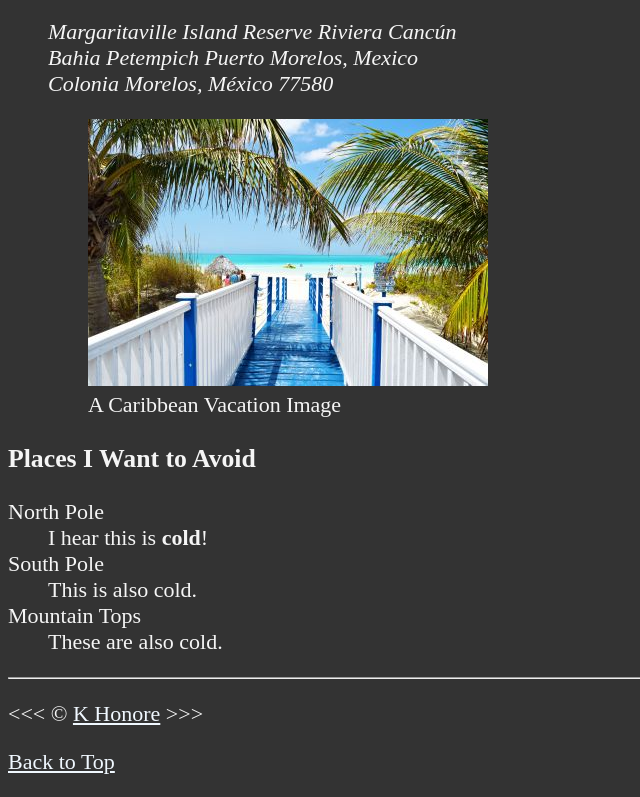
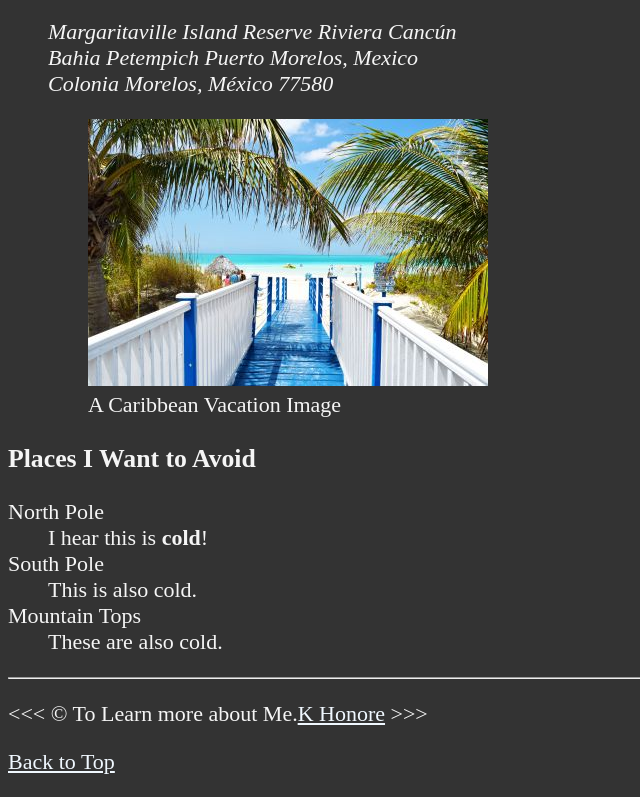
Before and after one commit to honorekarikumutima/HTML5_COURSE, a plain HTML site: page 07_LESSON/index.html in a window 1280 px wide. Shown: the part 1660-2457 px from the top of the page, without its empty margins (0-640 px from the left). Drawn offline with Linux system fonts and the light colour scheme.

```diff
--- a/07_LESSON/index.html
+++ b/07_LESSON/index.html
@@ -118,7 +118,7 @@
     <hr>
     <footer>
         <p>
-            &lt;&lt;&lt; &copy; <a href="about.html">K Honore</a> &gt;&gt;&gt;
+            &lt;&lt;&lt; &copy; To Learn more about Me.<a href="about.html">K Honore</a> &gt;&gt;&gt;
         </p>
         <p>
             <a href="#">Back to Top</a>
```
